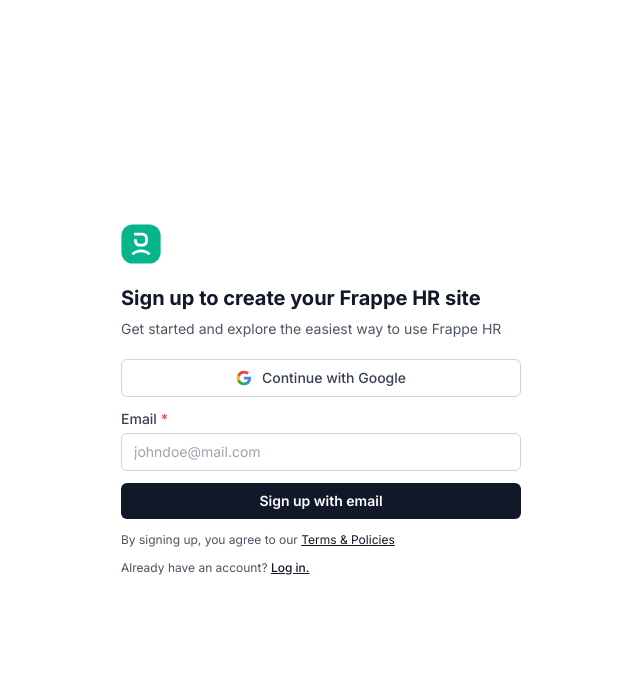
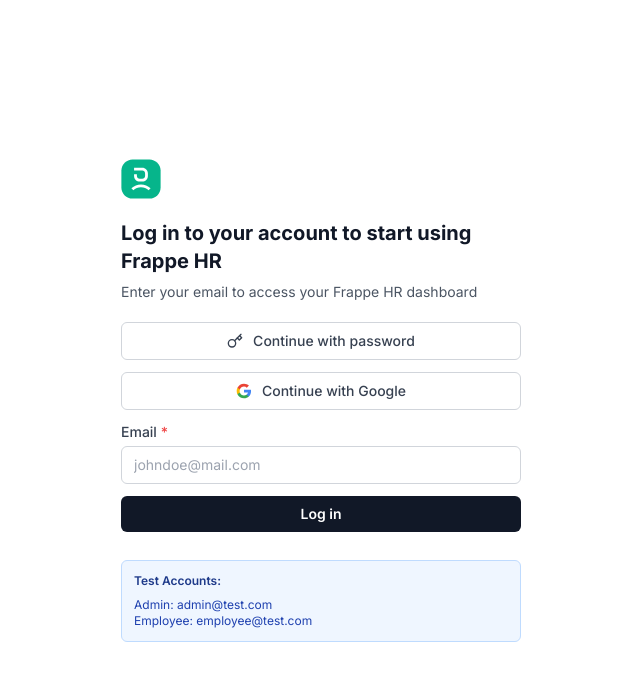
Before and after one commit to varchasvakhare2022/Frappe-HRMS-Clone, a React (Vite) app: page /signup in a window 1280 px wide. Shown: the top 680 px of the page, without its empty margins (319-959 px from the left). Built offline with nearby package versions, Linux system fonts and the light colour scheme.

Commit message:
Convert signup page to login only

```diff
--- a/src/pages/SignupPage.jsx
+++ b/src/pages/SignupPage.jsx
@@ -4,7 +4,6 @@
 
 function SignupPage() {
   const navigate = useNavigate()
-  const [mode, setMode] = useState('signup') // 'signup' or 'login'
   const [email, setEmail] = useState('')
   const [error, setError] = useState('')
 
@@ -32,8 +31,8 @@
     },
   ]
 
-  const handleGoogleAction = () => {
-    console.log(`Google ${mode} clicked`)
+  const handleGoogleLogin = () => {
+    console.log('Google login clicked')
     // Handle Google OAuth
   }
 
@@ -42,29 +41,9 @@
     // Handle password login
   }
 
-  const handleEmailSignup = (e) => {
+  const handleLogin = (e) => {
     e.preventDefault()
-    console.log('Email signup clicked:', email)
-    setError('')
-
-    // Validate email
-    const emailRegex = /^[^\s@]+@[^\s@]+\.[^\s@]+$/
-    if (!email) {
-      setError('Email is required')
-      return
-    }
-    if (!emailRegex.test(email)) {
-      setError('Please enter a valid email address')
-      return
-    }
-
-    // Handle email signup
-    console.log('Valid email:', email)
-  }
-
-  const handleSendVerification = (e) => {
-    e.preventDefault()
-    console.log('Send verification code clicked:', email)
+    console.log('Login clicked:', email)
     setError('')
 
     // Validate email
@@ -88,14 +67,8 @@
       navigate('/dashboard')
     } else {
       // User not found
-      setError('User is not registered. Please sign up first.')
+      setError('User not found. Please check your email address.')
     }
-  }
-
-  const toggleMode = () => {
-    setMode(mode === 'signup' ? 'login' : 'signup')
-    setEmail('')
-    setError('')
   }
 
   return (
@@ -110,22 +83,28 @@
           </svg>
         </div>
 
-        {mode === 'signup' ? (
-          <>
-            {/* SIGNUP MODE */}
         {/* Heading */}
         <h1 className="text-xl font-bold text-gray-900 mb-1.5" style={{ lineHeight: '1.4' }}>
-              Sign up to create your Frappe HR site
+          Log in to your account to start using Frappe HR
         </h1>
 
         {/* Description */}
         <p className="text-sm text-gray-600 mb-5" style={{ lineHeight: '1.5' }}>
-              Get started and explore the easiest way to use Frappe HR
+          Enter your email to access your Frappe HR dashboard
         </p>
+
+        {/* Continue with Password Button */}
+        <button
+          onClick={handlePasswordLogin}
+          className="w-full flex items-center justify-center gap-2.5 px-4 py-2 bg-white border border-gray-300 rounded-md hover:bg-gray-50 transition-all duration-200 mb-3"
+        >
+          <Key className="w-4 h-4 text-gray-700" />
+          <span className="text-gray-700 font-medium text-sm">Continue with password</span>
+        </button>
 
         {/* Continue with Google Button */}
         <button
-              onClick={handleGoogleAction}
+          onClick={handleGoogleLogin}
           className="w-full flex items-center justify-center gap-2.5 px-4 py-2 bg-white border border-gray-300 rounded-md hover:bg-gray-50 transition-all duration-200 mb-3"
         >
           <svg className="w-4 h-4" viewBox="0 0 24 24">
@@ -150,7 +129,7 @@
         </button>
 
         {/* Email Form */}
-            <form onSubmit={handleEmailSignup}>
+        <form onSubmit={handleLogin}>
           {/* Email Input */}
           <div className="mb-3">
             <label htmlFor="email" className="block text-sm font-medium text-gray-700 mb-1">
@@ -172,126 +151,21 @@
             )}
           </div>
 
-              {/* Sign up Button */}
+          {/* Login Button */}
           <button
             type="submit"
             className="w-full px-4 py-2 bg-gray-900 text-white font-semibold rounded-md hover:bg-gray-800 transition-all duration-200 text-sm mb-3"
           >
-                Sign up with email
+            Log in
           </button>
         </form>
 
-            {/* Terms & Policies */}
-            <p className="text-xs text-gray-600 mb-2.5" style={{ lineHeight: '1.5' }}>
-              By signing up, you agree to our{' '}
-              <a href="#" className="text-gray-900 underline hover:text-gray-700">
-                Terms & Policies
-              </a>
-            </p>
-
-            {/* Login Link */}
-            <p className="text-xs text-gray-600" style={{ lineHeight: '1.5' }}>
-              Already have an account?{' '}
-              <button
-                onClick={toggleMode}
-                className="text-gray-900 underline hover:text-gray-700 font-medium"
-              >
-                Log in.
-              </button>
-            </p>
-          </>
-        ) : (
-          <>
-            {/* LOGIN MODE */}
-            {/* Heading */}
-            <h1 className="text-xl font-bold text-gray-900 mb-1.5" style={{ lineHeight: '1.4' }}>
-              Log in to your account to start using Frappe HR
-            </h1>
-
-            {/* Description */}
-            <p className="text-sm text-gray-600 mb-5" style={{ lineHeight: '1.5' }}>
-              Get started and explore the easiest way to use Frappe HR
-            </p>
-
-            {/* Continue with Password Button */}
-            <button
-              onClick={handlePasswordLogin}
-              className="w-full flex items-center justify-center gap-2.5 px-4 py-2 bg-white border border-gray-300 rounded-md hover:bg-gray-50 transition-all duration-200 mb-3"
-            >
-              <Key className="w-4 h-4 text-gray-700" />
-              <span className="text-gray-700 font-medium text-sm">Continue with password</span>
-            </button>
-
-            {/* Continue with Google Button */}
-            <button
-              onClick={handleGoogleAction}
-              className="w-full flex items-center justify-center gap-2.5 px-4 py-2 bg-white border border-gray-300 rounded-md hover:bg-gray-50 transition-all duration-200 mb-3"
-            >
-              <svg className="w-4 h-4" viewBox="0 0 24 24">
-                <path
-                  fill="#4285F4"
-                  d="M22.56 12.25c0-.78-.07-1.53-.2-2.25H12v4.26h5.92c-.26 1.37-1.04 2.53-2.21 3.31v2.77h3.57c2.08-1.92 3.28-4.74 3.28-8.09z"
-                />
-                <path
-                  fill="#34A853"
-                  d="M12 23c2.97 0 5.46-.98 7.28-2.66l-3.57-2.77c-.98.66-2.23 1.06-3.71 1.06-2.86 0-5.29-1.93-6.16-4.53H2.18v2.84C3.99 20.53 7.7 23 12 23z"
-                />
-                <path
-                  fill="#FBBC05"
-                  d="M5.84 14.09c-.22-.66-.35-1.36-.35-2.09s.13-1.43.35-2.09V7.07H2.18C1.43 8.55 1 10.22 1 12s.43 3.45 1.18 4.93l2.85-2.22.81-.62z"
-                />
-                <path
-                  fill="#EA4335"
-                  d="M12 5.38c1.62 0 3.06.56 4.21 1.64l3.15-3.15C17.45 2.09 14.97 1 12 1 7.7 1 3.99 3.47 2.18 7.07l3.66 2.84c.87-2.6 3.3-4.53 6.16-4.53z"
-                />
-              </svg>
-              <span className="text-gray-700 font-medium text-sm">Continue with Google</span>
-            </button>
-
-            {/* Email Form */}
-            <form onSubmit={handleSendVerification}>
-              {/* Email Input */}
-              <div className="mb-3">
-                <label htmlFor="email" className="block text-sm font-medium text-gray-700 mb-1">
-                  Email <span className="text-red-500">*</span>
-                </label>
-                <input
-                  type="email"
-                  id="email"
-                  value={email}
-                  onChange={(e) => {
-                    setEmail(e.target.value)
-                    setError('')
-                  }}
-                  placeholder="johndoe@mail.com"
-                  className={`w-full px-3 py-2 border ${error ? 'border-red-500' : 'border-gray-300'} rounded-md focus:outline-none focus:ring-2 focus:ring-gray-900 focus:border-transparent text-sm`}
-                />
-                {error && (
-                  <p className="mt-1 text-xs text-red-500">{error}</p>
-                )}
+        {/* Info about test accounts */}
+        <div className="mt-4 p-3 bg-blue-50 border border-blue-200 rounded-md">
+          <p className="text-xs font-semibold text-blue-900 mb-2">Test Accounts:</p>
+          <p className="text-xs text-blue-800">Admin: admin@test.com</p>
+          <p className="text-xs text-blue-800">Employee: employee@test.com</p>
         </div>
-
-              {/* Send Verification Button */}
-              <button
-                type="submit"
-                className="w-full px-4 py-2 bg-gray-900 text-white font-semibold rounded-md hover:bg-gray-800 transition-all duration-200 text-sm mb-3"
-              >
-                Send verification code
-              </button>
-            </form>
-
-            {/* Signup Link */}
-            <p className="text-xs text-gray-600" style={{ lineHeight: '1.5' }}>
-              New member?{' '}
-              <button
-                onClick={toggleMode}
-                className="text-gray-900 underline hover:text-gray-700 font-medium"
-              >
-                Create a new account.
-              </button>
-            </p>
-          </>
-        )}
       </div>
     </div>
   )
```
Lines whose indentation alone changed are shown as unchanged.
